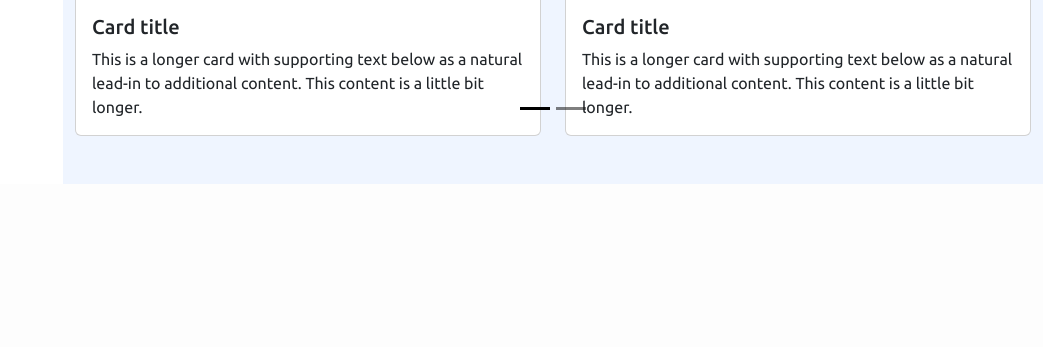
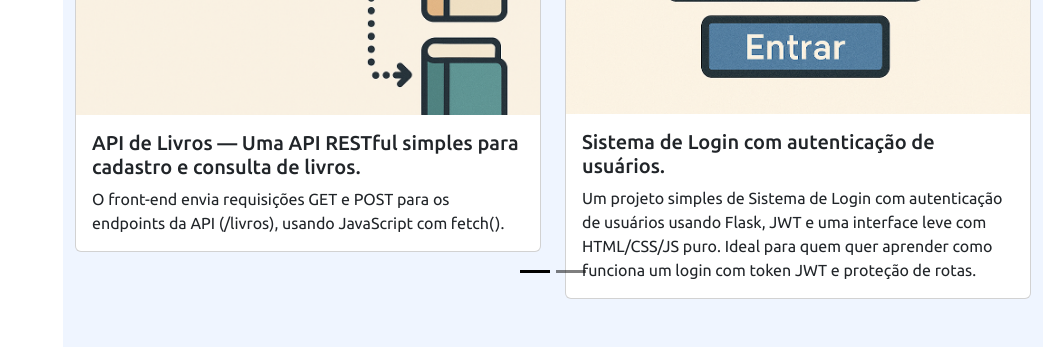
Before and after one commit to DEVRHC/portifolio, a Flask app: page / in a window 1280 px wide. Shown: the part 3923-4270 px from the top of the page, without its empty margins (237-1280 px from the left). Before the commit the page ends 4107 px from the top, so only its background shows below. Run offline with Flask 3, Linux system fonts and the light colour scheme; some libraries are stand-ins or nearby versions.

Commit message:
index portifolio

```diff
--- a/templates/index.html
+++ b/templates/index.html
@@ -334,23 +334,20 @@
                             <div class="row row-cols-1 row-cols-md-2 g-4">
                                 <div class="col">
                                     <div class="card">
-                                        <img src="..." class="card-img-top" alt="...">
+                                        <img src="../static/img/projeto1.png" class="card-img-top" alt="...">
                                         <div class="card-body">
-                                            <h5 class="card-title">Card title</h5>
-                                            <p class="card-text">This is a longer card with supporting text below as a
-                                                natural lead-in to additional content. This content is a little bit
-                                                longer.</p>
+                                            <h5 class="card-title">API de Livros — Uma API RESTful simples para cadastro e consulta de livros.</h5>
+                                            <p class="card-text">O front-end envia requisições GET e POST para os endpoints da API (/livros), usando JavaScript com fetch().</p>
                                         </div>
                                     </div>
                                 </div>
                                 <div class="col">
                                     <div class="card">
-                                        <img src="..." class="card-img-top" alt="...">
+                                        <img src="../static/img/projeto2.png" class="card-img-top" alt="...">
                                         <div class="card-body">
-                                            <h5 class="card-title">Card title</h5>
-                                            <p class="card-text">This is a longer card with supporting text below as a
-                                                natural lead-in to additional content. This content is a little bit
-                                                longer.</p>
+                                            <h5 class="card-title">Sistema de Login com autenticação de usuários.</h5>
+                                            <p class="card-text">Um projeto simples de Sistema de Login com autenticação de usuários usando Flask, JWT e uma interface leve com HTML/CSS/JS puro.
+Ideal para quem quer aprender como funciona um login com token JWT e proteção de rotas.</p>
                                         </div>
                                     </div>
                                 </div>
```
